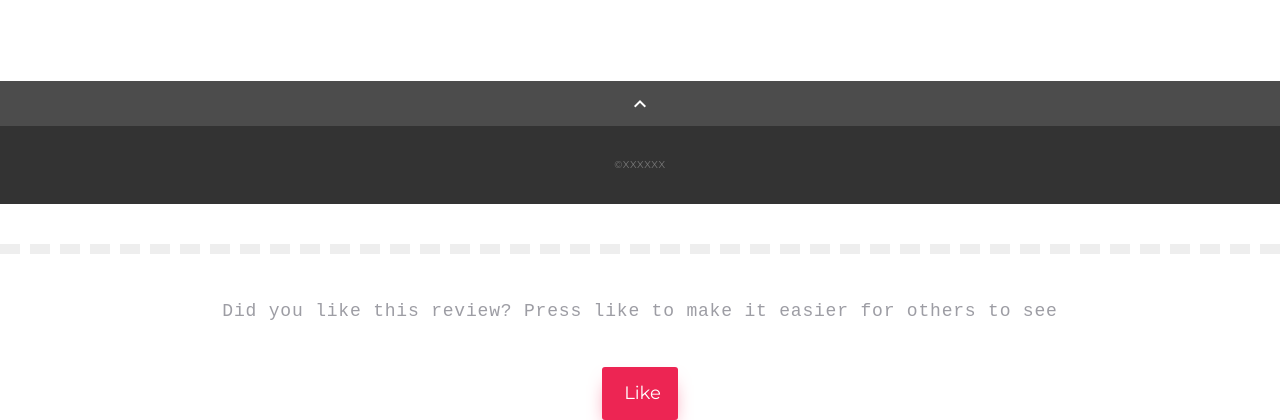
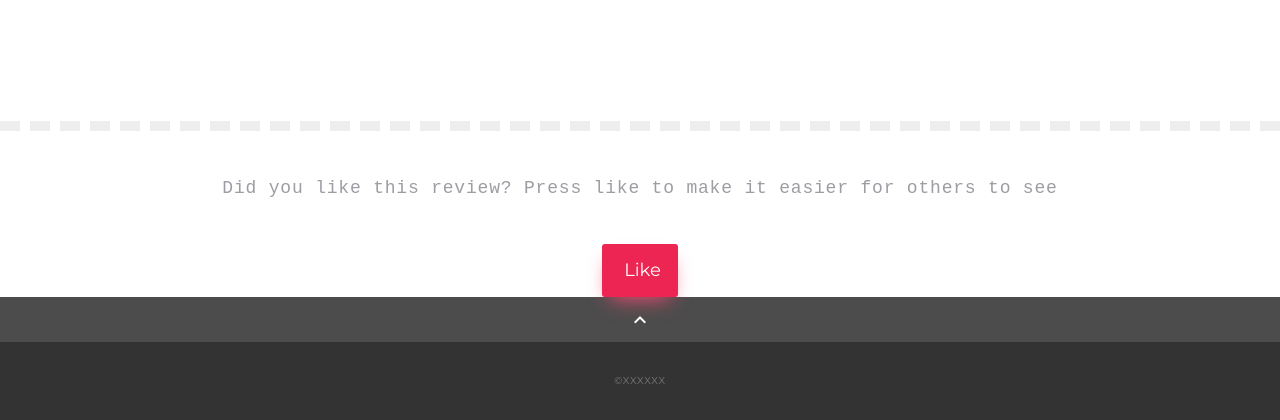
Before and after one commit to kai-777/portfolio, a plain HTML site: page docs/index.html in a window 1280 px wide. Shown: the part 849-1269 px from the top of the page. Drawn offline with nearby package versions, Linux system fonts and the light colour scheme.

Commit message:
へんしゅう

```diff
--- a/docs/index.html
+++ b/docs/index.html
@@ -101,6 +101,17 @@
 				</div>
 			</section>
 
+			<div class="like-content">
+
+				<span> Did you like this review? Press like to make it easier
+					for others to see </span>
+
+				<button class="btn-secondary like-review">
+					<i class="fa fa-heart" aria-hidden="true"></i> Like
+				</button>
+
+			</div>
+
 			<div class="page-top" id="js-page-top">
 				<span class="material-icons-outlined">expand_less</span>
 			</div>
@@ -114,16 +125,6 @@
 		src="https://ajax.googleapis.com/ajax/libs/jquery/3.5.1/jquery.min.js"></script>
 	<script src="js/script.js"></script>
 
-	<div class="like-content">
 
-  <span>
-    Did you like this review? Press like to make it easier for others to see
-  </span>
-
-  <button class="btn-secondary like-review">
-    <i class="fa fa-heart" aria-hidden="true"></i> Like
-  </button>
-
-</div>
 </body>
 </html>
```
